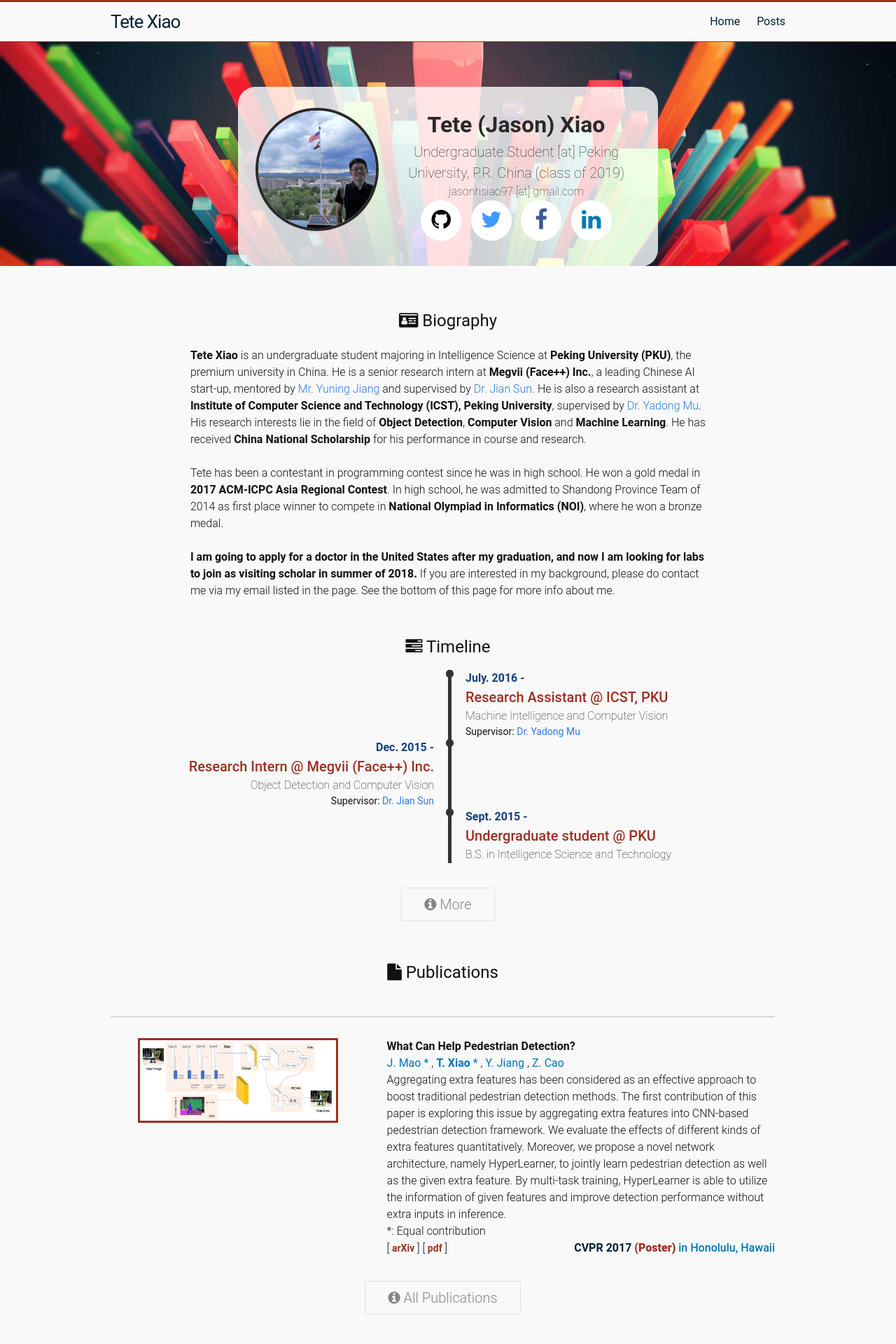
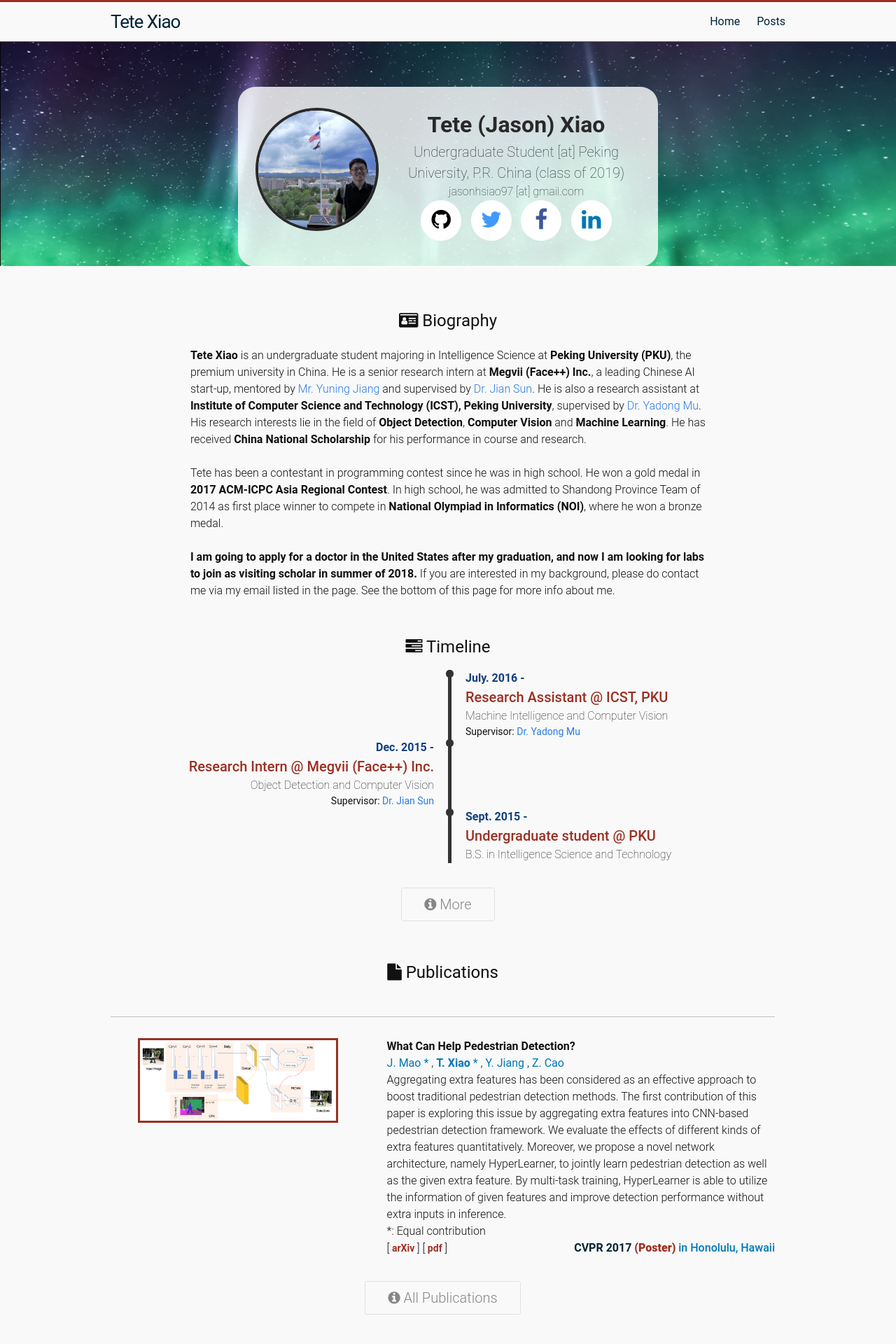
Before and after one commit to Tete-Xiao/Tete-Xiao.github.io, a Jekyll site: the page built from index.html, in a window 1280 px wide. Shown: the top 1920 px of the page at 70% size. Built offline with Jekyll 4.4.1, drawn with Linux system fonts in a browser that asks for light colours.

Commit message:
change background

```diff
--- a/_config.yml
+++ b/_config.yml
@@ -6,8 +6,8 @@
 keywords:
   en: "Tete Xiao,Publications,Posts,Research,Deep Learning,Computer Vision,Natural Language Processing"
   cn: "肖特特,学术论文,博客,研究,深度学习,计算机视觉,自然语言处理"
-background: /images/background/background-cube.jpg
-deep_background: /images/background/background-deepcube-2.jpg
+background: /images/background/background-aurora.jpg
+deep_background: /images/background/background-aurora.jpg
 
 baseurl: ""
 # the subpath of your site, e.g. /blog/
--- a/css/main.scss
+++ b/css/main.scss
@@ -65,8 +65,8 @@
 $on-palm:           600px;
 $on-laptop:         800px;
 
-$cover-img:         "/images/background/background-cube.jpg";
-$deep-cover-img:    "/images/background/background-deepcube-2.jpg";
+$cover-img:         "/images/background/background-aurora.jpg";
+$deep-cover-img:    "/images/background/background-aurora.jpg";
 
 // Using media queries with like this:
 // @include media-query($on-palm) {
```
